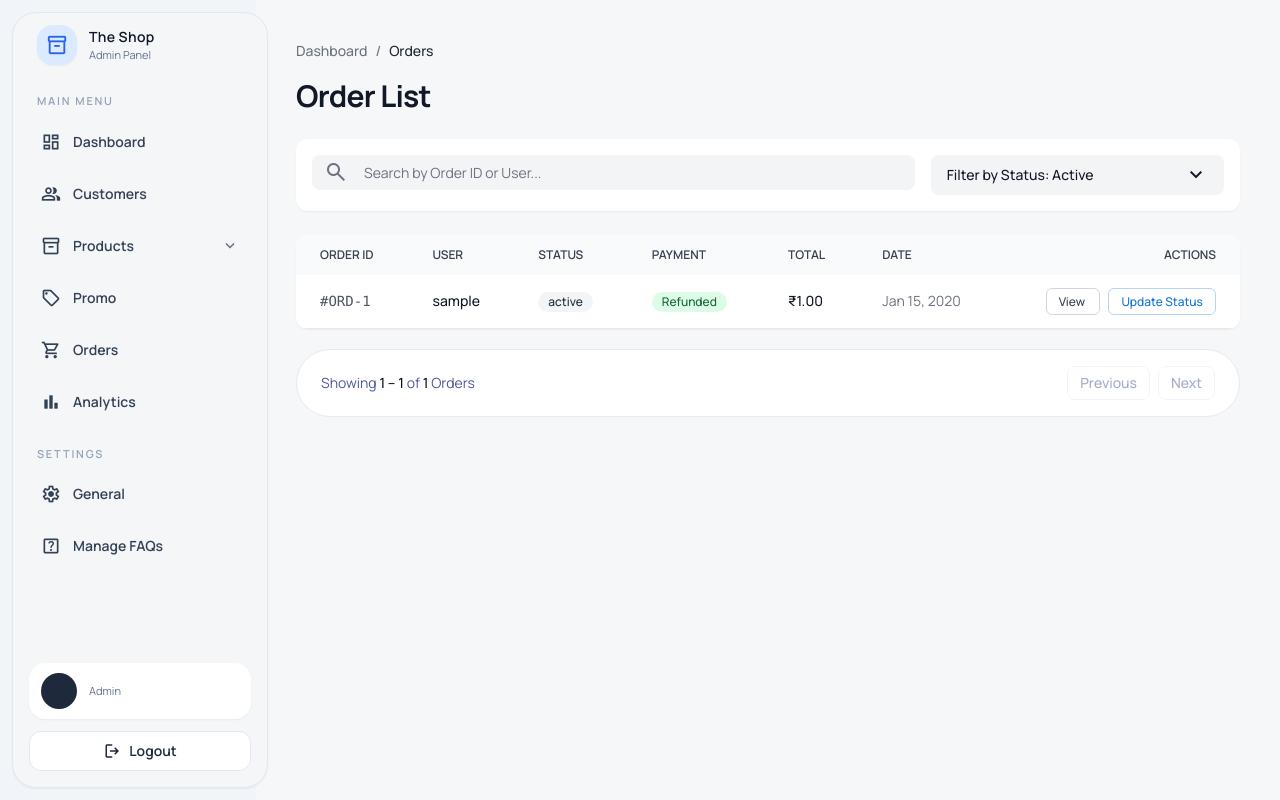
After one commit to samsimon665/Surplus_store_project, a Django app: template templates/adminpanel/orders/order_list.html in a window 1280 px wide. The commit adds this page. Run offline with Django 5.2, Linux system fonts and the light colour scheme; the template is opened without the code that fills it: most values are stand-ins (such as "Sample title", 1, 10 or a date in 2020); some libraries are stand-ins or nearby versions.

Commit message:
Compleated admin side order listing , movinng to order detail page

```diff
--- a/apps/adminpanel/urls.py
+++ b/apps/adminpanel/urls.py
@@ -14,6 +14,8 @@ from apps.adminpanel.views.subcategories import subcategory_list, subcategory_cr
 from apps.adminpanel.views.products import product_list, product_create, product_edit
 
 from apps.adminpanel.views.variants import variant_list, variant_create, variant_edit
+
+from apps.adminpanel.views.orders import orders
 
 from apps.adminpanel.views.faq import faq_list, faq_create
 
@@ -57,6 +59,9 @@ urlpatterns = [
     path("products/<int:product_id>/variants/<int:variant_id>/edit/", variant_edit, name="variant_edit",),
 
 
+    path("orders/", orders, name="admin_orders"),
+
+
     path("faqs/", faq_list, name="faq_list"),
     path("faqs/add/", faq_create, name="faq_add"),
 
--- a/templates/adminpanel/includes/sidebar.html
+++ b/templates/adminpanel/includes/sidebar.html
@@ -83,7 +83,7 @@
                 </a>
 
                 <!-- Orders -->
-                <a href="#" class="flex items-center gap-3 rounded-xl px-3 py-2.5 text-sm font-semibold
+                <a href="{% url 'adminpanel:admin_orders' %}" class="flex items-center gap-3 rounded-xl px-3 py-2.5 text-sm font-semibold
                                  text-slate-700 hover:bg-white hover:shadow-sm hover:text-slate-900
                                  transition-all">
                     <span class="material-symbols-outlined text-[20px]">shopping_cart</span>
--- /dev/null
+++ b/templates/adminpanel/orders/order_list.html
@@ -0,0 +1,369 @@
+<!DOCTYPE html>
+
+<html class="light" lang="en">
+
+<head>
+    <meta charset="utf-8" />
+    <meta content="width=device-width, initial-scale=1.0" name="viewport" />
+    <title>Order List</title>
+    <script src="https://cdn.tailwindcss.com?plugins=forms,container-queries"></script>
+    <link href="https://fonts.googleapis.com/css2?family=Manrope:wght@200;300;400;500;600;700;800&amp;display=swap"
+        rel="stylesheet" />
+    <link
+        href="https://fonts.googleapis.com/css2?family=Material+Symbols+Outlined:wght,FILL@100..700,0..1&amp;display=swap"
+        rel="stylesheet" />
+    <script>
+        tailwind.config = {
+            darkMode: "class",
+            theme: {
+                extend: {
+                    colors: {
+                        "primary": "#1173d4",
+                        "background-light": "#f6f7f8",
+                        "background-dark": "#101922",
+                    },
+                    fontFamily: {
+                        "display": ["Manrope", "sans-serif"]
+                    },
+                    borderRadius: {
+                        "DEFAULT": "0.25rem",
+                        "lg": "0.5rem",
+                        "xl": "0.75rem",
+                        "full": "9999px"
+                    },
+                },
+            },
+        }
+    </script>
+    <style>
+        .material-symbols-outlined {
+            font-variation-settings: 'FILL' 0, 'wght' 400, 'GRAD' 0, 'opsz' 24;
+        }
+    </style>
+</head>
+
+<body class="bg-background-light dark:bg-background-dark font-display">
+    <div class="relative flex min-h-screen w-full">
+        <!-- SideNavBar -->
+
+        {% include "adminpanel/includes/sidebar.html" %}
+
+        <!-- Main Content -->
+        <main class="flex-1 ml-64 p-6 lg:p-10">
+            <div class="mx-auto max-w-7xl">
+                <!-- Breadcrumbs -->
+                <div class="flex flex-wrap gap-2 mb-4">
+                    <a class="text-gray-500 dark:text-gray-400 text-sm font-medium leading-normal hover:text-primary"
+                        href="#">Dashboard</a>
+                    <span class="text-gray-500 dark:text-gray-400 text-sm font-medium leading-normal">/</span>
+                    <span class="text-gray-800 dark:text-gray-200 text-sm font-medium leading-normal">Orders</span>
+                </div>
+                <!-- Page Heading -->
+                <div class="flex flex-col sm:flex-row flex-wrap justify-between items-start gap-4 mb-6">
+                    <p class="text-gray-900 dark:text-white text-3xl font-bold leading-tight tracking-tight">Order List
+                    </p>
+                </div>
+                <!-- Filters -->
+                <div class="mb-6 p-4 bg-white dark:bg-gray-900/50 rounded-xl shadow-sm">
+                    <div class="grid grid-cols-1 md:grid-cols-3 gap-4">
+                        <!-- SearchBar -->
+                        <div class="md:col-span-2">
+                            <label class="flex flex-col w-full">
+                                <div class="flex w-full flex-1 items-stretch rounded-lg h-10">
+                                    <div
+                                        class="text-gray-500 dark:text-gray-400 flex bg-gray-100 dark:bg-gray-800 items-center justify-center pl-3 rounded-l-lg">
+                                        <span class="material-symbols-outlined">search</span>
+                                    </div>
+                                    <input
+                                        class="form-input flex w-full min-w-0 flex-1 resize-none overflow-hidden rounded-r-lg text-gray-900 dark:text-gray-100 focus:outline-0 focus:ring-2 focus:ring-primary/50 border-none bg-gray-100 dark:bg-gray-800 h-full placeholder:text-gray-500 dark:placeholder:text-gray-400 px-4 text-sm font-normal"
+                                        placeholder="Search by Order ID or User..." value="" />
+                                </div>
+                            </label>
+                        </div>
+                        <!-- Chips / Dropdown -->
+                        <div>
+                            <div class="relative w-full">
+
+                                <!-- Button -->
+                                <button id="statusFilterBtn"
+                                    class="flex h-10 w-full items-center justify-between gap-x-2 rounded-lg bg-gray-100 dark:bg-gray-800 px-4 text-sm font-medium text-gray-900 dark:text-gray-100 hover:bg-gray-200 dark:hover:bg-gray-700">
+
+                                    <span>
+                                        Filter by Status:
+                                        {% if current_status %}
+                                        {{ current_status|title }}
+                                        {% else %}
+                                        All
+                                        {% endif %}
+                                    </span>
+
+                                    <span class="material-symbols-outlined">expand_more</span>
+                                </button>
+
+                                <!-- Dropdown -->
+                                <div id="statusDropdown"
+                                    class="hidden absolute right-0 mt-2 w-full rounded-lg bg-white dark:bg-gray-800 shadow-lg border dark:border-gray-700 z-10">
+
+                                    <a href="?" class="block px-4 py-2 text-sm hover:bg-gray-100 dark:hover:bg-gray-700">
+                                        All
+                                    </a>
+
+                                    <a href="?status=pending" class="block px-4 py-2 text-sm hover:bg-gray-100 dark:hover:bg-gray-700">
+                                        Pending
+                                    </a>
+
+                                    <a href="?status=processing" class="block px-4 py-2 text-sm hover:bg-gray-100 dark:hover:bg-gray-700">
+                                        Processing
+                                    </a>
+
+                                    <a href="?status=shipped" class="block px-4 py-2 text-sm hover:bg-gray-100 dark:hover:bg-gray-700">
+                                        Shipped
+                                    </a>
+
+                                    <a href="?status=delivered" class="block px-4 py-2 text-sm hover:bg-gray-100 dark:hover:bg-gray-700">
+                                        Delivered
+                                    </a>
+
+                                    <a href="?status=cancelled" class="block px-4 py-2 text-sm hover:bg-gray-100 dark:hover:bg-gray-700">
+                                        Cancelled
+                                    </a>
+
+                                </div>
+                            </div>
+                        </div>
+                    </div>
+                </div>
+                <!-- Order Table -->
+                <div class="bg-white dark:bg-gray-900/50 rounded-xl shadow-sm overflow-hidden">
+                    <div class="overflow-x-auto">
+                        <table class="w-full min-w-[800px] text-sm text-left text-gray-500 dark:text-gray-400">
+                            <thead
+                                class="text-xs text-gray-700 dark:text-gray-300 uppercase bg-gray-50 dark:bg-gray-800">
+                                <tr>
+                                    <th class="px-6 py-3 font-semibold" scope="col">Order ID</th>
+                                    <th class="px-6 py-3 font-semibold" scope="col">User</th>
+                                    <th class="px-6 py-3 font-semibold" scope="col">Status</th>
+                                    <th class="px-6 py-3 font-semibold" scope="col">Payment</th>
+                                    <th class="px-6 py-3 font-semibold" scope="col">Total</th>
+                                    <th class="px-6 py-3 font-semibold" scope="col">Date</th>
+                                    <th class="px-6 py-3 font-semibold text-right" scope="col">Actions</th>
+                                </tr>
+                            </thead>
+
+                            <tbody>
+                                {% if orders %}
+                                {% for order in orders %}
+                                <tr
+                                    class="bg-white dark:bg-gray-900/50 border-b dark:border-gray-800 hover:bg-gray-50 dark:hover:bg-gray-800/50">
+
+                                    <!-- ORDER ID -->
+                                    <td class="px-6 py-4 font-mono text-gray-600 dark:text-gray-400">
+                                        #ORD-{{ order.uuid|slice:":8" }}
+                                    </td>
+
+                                    <!-- USER -->
+                                    <td class="px-6 py-4 font-medium text-gray-900 dark:text-white whitespace-nowrap">
+                                        {{ order.user.username|default:"-" }}
+                                    </td>
+
+                                    <!-- STATUS -->
+                                    <td class="px-6 py-4">
+                                        {% if order.status == 'pending' %}
+                                        <span
+                                            class="inline-flex items-center px-2.5 py-0.5 rounded-full text-xs font-medium bg-yellow-100 text-yellow-800 dark:bg-yellow-900 dark:text-yellow-300">
+                                            {{ order.get_status_display }}
+                                        </span>
+                                        {% elif order.status == 'processing' %}
+                                        <span
+                                            class="inline-flex items-center px-2.5 py-0.5 rounded-full text-xs font-medium bg-blue-100 text-blue-800 dark:bg-blue-900 dark:text-blue-300">
+                                            {{ order.get_status_display }}
+                                        </span>
+                                        {% elif order.status == 'shipped' %}
+                                        <span
+                                            class="inline-flex items-center px-2.5 py-0.5 rounded-full text-xs font-medium bg-purple-100 text-purple-800 dark:bg-purple-900 dark:text-purple-300">
+                                            {{ order.get_status_display }}
+                                        </span>
+                                        {% elif order.status == 'out_for_delivery' %}
+                                        <span
+                                            class="inline-flex items-center px-2.5 py-0.5 rounded-full text-xs font-medium bg-indigo-100 text-indigo-800 dark:bg-indigo-900 dark:text-indigo-300">
+                                            {{ order.get_status_display }}
+                                        </span>
+                                        {% elif order.status == 'delivered' %}
+                                        <span
+                                            class="inline-flex items-center px-2.5 py-0.5 rounded-full text-xs font-medium bg-green-100 text-green-800 dark:bg-green-900 dark:text-green-300">
+                                            {{ order.get_status_display }}
+                                        </span>
+                                        {% elif order.status == 'cancelled' %}
+                                        <span
+                                            class="inline-flex items-center px-2.5 py-0.5 rounded-full text-xs font-medium bg-red-100 text-red-800 dark:bg-red-900 dark:text-red-300">
+                                            {{ order.get_status_display }}
+                                        </span>
+                                        {% else %}
+                                        <span
+                                            class="inline-flex items-center px-2.5 py-0.5 rounded-full text-xs font-medium bg-gray-100 text-gray-800 dark:bg-gray-800 dark:text-gray-300">
+                                            {{ order.get_status_display }}
+                                        </span>
+                                        {% endif %}
+                                    </td>
+
+                                    <!-- PAYMENT -->
+                                    <td class="px-6 py-4">
+
+                                        {% if order.refund_status == "processed" %}
+                                        <span
+                                            class="inline-flex items-center px-2.5 py-0.5 rounded-full text-xs font-medium bg-green-100 text-green-800 dark:bg-green-900 dark:text-green-300">
+                                            Refunded
+                                        </span>
+
+                                        {% elif order.refund_status == "initiated" %}
+                                        <span
+                                            class="inline-flex items-center px-2.5 py-0.5 rounded-full text-xs font-medium bg-yellow-100 text-yellow-800 dark:bg-yellow-900 dark:text-yellow-300">
+                                            Refund Processing
+                                        </span>
+
+                                        {% elif order.refund_status == "failed" %}
+                                        <span
+                                            class="inline-flex items-center px-2.5 py-0.5 rounded-full text-xs font-medium bg-red-100 text-red-800 dark:bg-red-900 dark:text-red-300">
+                                            Refund Failed
+                                        </span>
+
+                                        {% else %}
+
+                                        {% if order.payment_status == 'paid' %}
+                                        <span
+                                            class="inline-flex items-center px-2.5 py-0.5 rounded-full text-xs font-medium bg-green-100 text-green-800 dark:bg-green-900 dark:text-green-300">
+                                            Paid
+                                        </span>
+
+                                        {% elif order.payment_status == 'pending' %}
+                                        <span
+                                            class="inline-flex items-center px-2.5 py-0.5 rounded-full text-xs font-medium bg-yellow-100 text-yellow-800 dark:bg-yellow-900 dark:text-yellow-300">
+                                            Pending
+                                        </span>
+
+                                        {% elif order.payment_status == 'failed' %}
+                                        <span
+                                            class="inline-flex items-center px-2.5 py-0.5 rounded-full text-xs font-medium bg-red-100 text-red-800 dark:bg-red-900 dark:text-red-300">
+                                            Failed
+                                        </span>
+
+                                        {% endif %}
+
+                                        {% endif %}                               </td>
+
+                                    <!-- TOTAL -->
+                                    <td class="px-6 py-4 font-medium text-gray-900 dark:text-white">
+                                        ₹{{ order.total_amount|floatformat:2 }}
+                                    </td>
+
+                                    <!-- DATE -->
+                                    <td class="px-6 py-4 text-gray-500 dark:text-gray-400">
+                                        {{ order.created_at|date:"M d, Y" }}
+                                    </td>
+
+                                    <!-- ACTIONS -->
+                                    <td class="px-6 py-4 text-right space-x-2">
+                                        <!-- VIEW BUTTON -->
+
+                                        <a href="#"
+                                            class="px-3 py-1 text-xs font-medium text-gray-700 dark:text-gray-300 border border-gray-300 dark:border-gray-600 rounded-md hover:bg-gray-100 dark:hover:bg-gray-700">
+                                            View
+                                        </a>
+
+                                        <!-- UPDATE STATUS BUTTON -->
+
+                                        <a href="#"
+                                            class="px-3 py-1 text-xs font-medium text-primary border border-primary/30 rounded-md hover:bg-primary/10 dark:hover:bg-primary/20">
+                                            Update Status
+                                        </a>
+                                    </td>
+
+                                </tr>
+                                {% endfor %}
+                                {% else %}
+                                <tr>
+                                    <td colspan="7" class="text-center py-6 text-gray-500">
+                                        No orders found
+                                    </td>
+                                </tr>
+                                {% endif %}
+                            </tbody>
+                        </table>
+                    </div>
+
+
+
+                </div>
+
+
+
+                <!-- Footer / Pagination -->
+                <div class="flex flex-col md:flex-row items-center justify-between gap-4
+                                    px-6 py-4
+                                    border border-[#e7e9f3] dark:border-[#2a2d3d]
+                                    bg-white dark:bg-[#1a1d2d]
+                                    rounded-full mt-5">
+
+                    <p class="text-sm text-[#4c599a]">
+                        Showing
+                        <span class="font-medium text-[#0d101b] dark:text-white">
+                            {{ page_obj.start_index }} – {{ page_obj.end_index }}
+                        </span>
+                        of
+                        <span class="font-medium text-[#0d101b] dark:text-white">
+                            {{ paginator.count }}
+                        </span>
+                        Orders
+                    </p>
+
+                    <div class="flex items-center gap-2">
+                        {% if page_obj.has_previous %}
+                        <a href="?page={{ page_obj.previous_page_number }}"
+                            class="px-3 py-1.5 text-sm font-medium text-[#4c599a] bg-white dark:bg-[#1a1d2d] border border-[#e7e9f3] dark:border-[#2a2d3d] rounded-lg hover:bg-slate-50 dark:hover:bg-[#23263a] transition-colors">
+                            Previous
+                        </a>
+                        {% else %}
+                        <button
+                            class="px-3 py-1.5 text-sm font-medium text-[#4c599a] bg-white dark:bg-[#1a1d2d] border border-[#e7e9f3] dark:border-[#2a2d3d] rounded-lg opacity-50 cursor-not-allowed">
+                            Previous
+                        </button>
+                        {% endif %}
+
+                        {% if page_obj.has_next %}
+                        <a href="?page={{ page_obj.next_page_number }}"
+                            class="px-3 py-1.5 text-sm font-medium text-[#4c599a] bg-white dark:bg-[#1a1d2d] border border-[#e7e9f3] dark:border-[#2a2d3d] rounded-lg hover:bg-slate-50 dark:hover(bg-[#23263a]) transition-colors">
+                            Next
+                        </a>
+                        {% else %}
+                        <button
+                            class="px-3 py-1.5 text-sm font-medium text-[#4c599a] bg-white dark:bg-[#1a1d2d] border border-[#e7e9f3] dark:border-[#2a2d3d] rounded-lg opacity-50 cursor-not-allowed">
+                            Next
+                        </button>
+                        {% endif %}
+                    </div>
+                </div>
+
+            </div>
+        </main>
+    </div>
+
+
+
+
+    <script>
+        const btn = document.getElementById("statusFilterBtn");
+        const dropdown = document.getElementById("statusDropdown");
+
+        btn.addEventListener("click", () => {
+            dropdown.classList.toggle("hidden");
+        });
+
+        document.addEventListener("click", (e) => {
+            if (!btn.contains(e.target) && !dropdown.contains(e.target)) {
+                dropdown.classList.add("hidden");
+            }
+        });
+    </script>
+</body>
+
+</html>
```
Also changed, not shown: apps/adminpanel/views/orders.py (+28 -1 lines).
